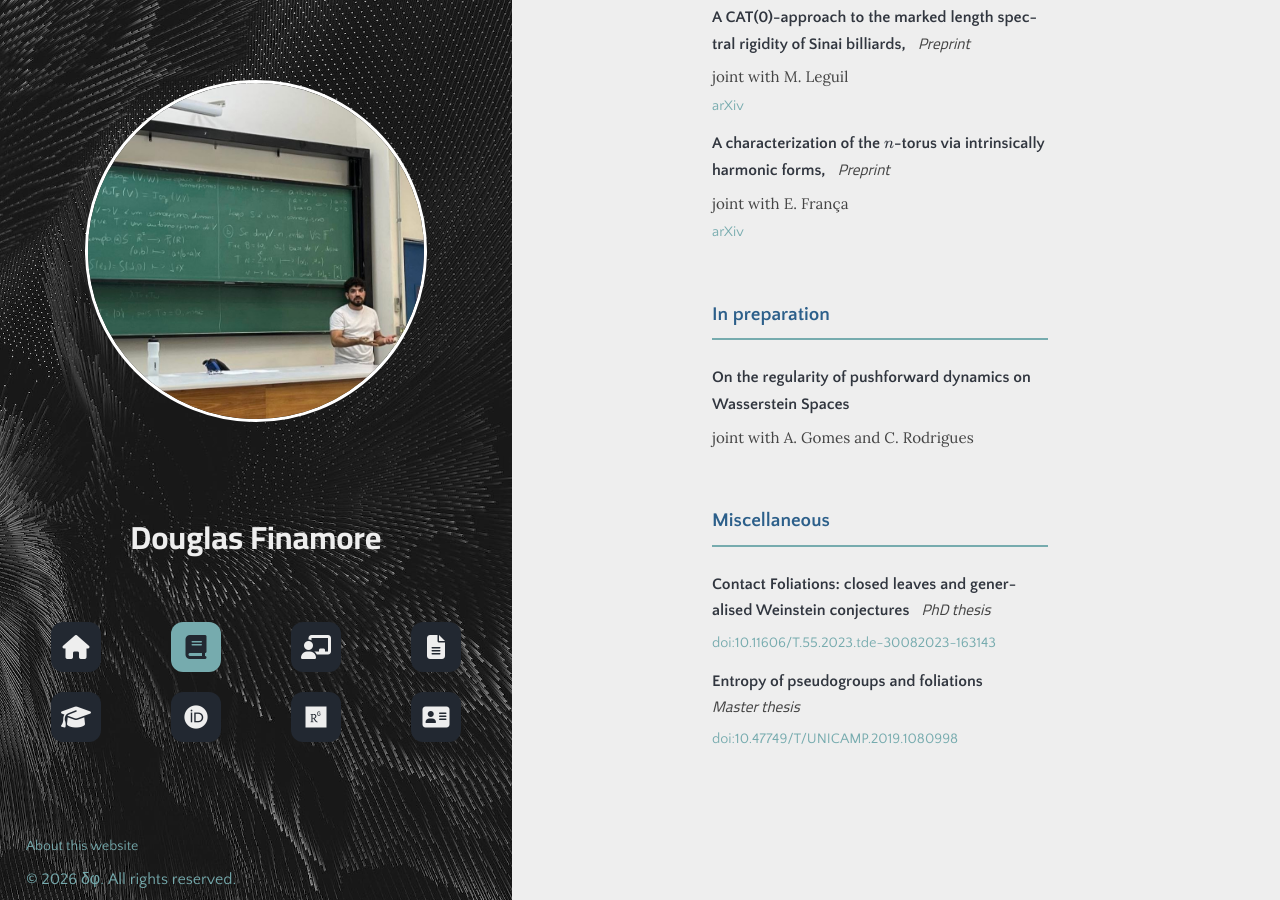
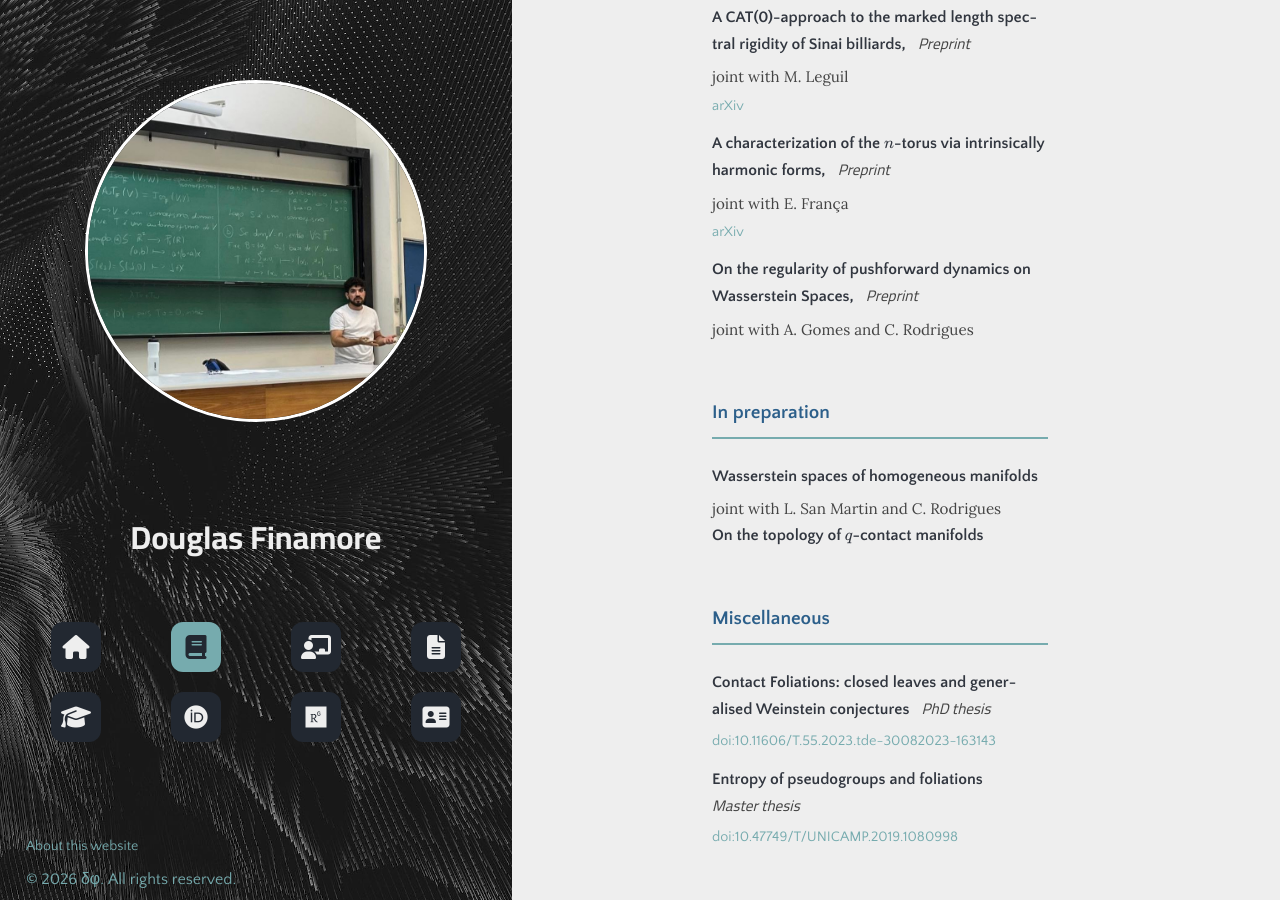
Before and after one commit to douglasfinamore/douglasfinamore.github.io, a Jekyll site: the page built from publications.html, in a window 1280 px wide and 900 px high, scrolled down 557 px. Built offline with Jekyll 4.4.1, drawn with Linux system fonts in a browser that asks for light colours.

Commit message:
Update publications and teaching sections

```diff
--- a/publications.html
+++ b/publications.html
@@ -71,6 +71,13 @@ description: "Academic publications by Douglas Finamore - Research on q-contact
                         </a>
                     </div>
                 </div>
+                <div class="block-item">
+                    <div class="block-header">
+                        <span class="block-title">On the regularity of pushforward dynamics on Wasserstein Spaces,</span>
+                        <span class="block-title-alt">Preprint</span>
+                    </div>
+                    <div class="block-subtitle">joint with A. Gomes and C. Rodrigues</div>
+                </div>
             </div>
 
             <!-- In Preparation -->
@@ -78,9 +85,14 @@ description: "Academic publications by Douglas Finamore - Research on q-contact
                 <h3 class="h3-alt">In preparation</h3>
                 <div class="block-item">
                     <div class="block-header">
-                        <span class="block-title">On the regularity of pushforward dynamics on Wasserstein Spaces</span>
+                        <span class="block-title">Wasserstein spaces of homogeneous manifolds</span>
                     </div>
-                    <div class="block-subtitle">joint with A. Gomes and C. Rodrigues</div>
+                    <div class="block-subtitle">joint with L. San Martin and C. Rodrigues</div>
+                </div>
+                <div class="block-item">
+                    <div class="block-header">
+                        <span class="block-title">On the topology of \(q\)-contact manifolds</span>
+                    </div>
                 </div>
             </div>
 
```
